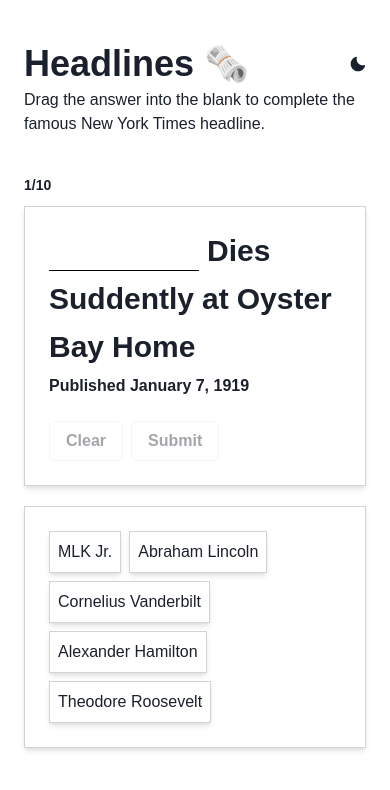
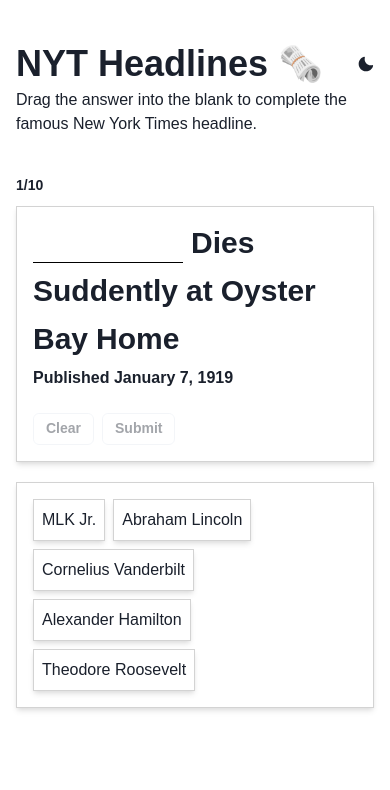
Before and after one commit to oliviawongnyc/headlines, a React (Create React App) app: page / in a window 390 px wide. Shown: the top 790 px of the page. Built offline with nearby package versions, Linux system fonts and the light colour scheme; a web font is replaced by a local one.

Commit message:
Adds some more responsiveness

```diff
--- a/public/index.html
+++ b/public/index.html
@@ -9,10 +9,10 @@
     <meta name="viewport" content="width=device-width, initial-scale=1" />
     <meta name="theme-color" content="#000000" />
     <meta
-      name="headlines-game"
+      name="nyt-headlines-game"
       content="Drag the answer into the blank to complete the famous New York Times headline."
     />
-    <title>Headlines</title>
+    <title>NYT Headlines</title>
   </head>
   <body>
     <noscript>You need to enable JavaScript to run this app.</noscript>
--- a/src/components/AnswerBank.tsx
+++ b/src/components/AnswerBank.tsx
@@ -5,7 +5,7 @@ import { useAnswerBank } from "../hooks/useAnswerBank";
 const AnswerBank = () => {
   const { currentAnswerBank } = useAnswerBank();
   return (
-    <Box border="1px solid lightGray" boxShadow="md" p="6" w="100%">
+    <Box border="1px solid lightGray" boxShadow="md" p={["4", "6"]} w="100%">
       <Flex flexWrap="wrap" gap="2">
         {currentAnswerBank.map((answer) => {
           return <PossibleAnswer key={answer}>{answer}</PossibleAnswer>;
--- a/src/components/Game.tsx
+++ b/src/components/Game.tsx
@@ -36,7 +36,7 @@ const Game = () => {
     <>
       <Header headline={headline} />
       {headline && (
-        <Flex alignItems="center" mb="3" mx="6" gap="2">
+        <Flex alignItems="end" mb="3" mx={["4", "6"]} gap="2">
           <QuestionCount currentHeadlineIdx={currentHeadlineIdx} />
           <Feedback headline={headline} isCorrect={isCorrect} />
         </Flex>
@@ -45,7 +45,7 @@ const Game = () => {
         alignItems={headline ? "flex-start" : "center"}
         flexDir="column"
         gap={["5", "7"]}
-        mx="6"
+        mx={["4", "6"]}
       >
         {headline ? (
           <DndContext onDragEnd={fillInBlank} sensors={sensors}>
--- a/src/components/GameButtons.tsx
+++ b/src/components/GameButtons.tsx
@@ -59,6 +59,7 @@ const GameButtons = ({ headline }: { headline: Headline }) => {
             isDisabled={!currentGuess}
             onClick={clearGuess}
             variant="outline"
+            size={["sm", "md"]}
           >
             Clear
           </Button>
@@ -67,21 +68,21 @@ const GameButtons = ({ headline }: { headline: Headline }) => {
             onClick={handleSubmit}
             ref={submitRef}
             variant="outline"
+            size={["sm", "md"]}
           >
             Submit
           </Button>
         </Flex>
       ) : (
         <Flex mt="6" alignItems="end" justifyContent="space-between">
-          <Flex alignItems="center" gap="4">
           <Button
             onClick={nextHeadlineOrFinish}
             ref={nextRef}
             variant="outline"
+            size={["sm", "md"]}
           >
             {currentHeadlineIdx < 9 ? "Next Headline" : "Finish"}
           </Button>
-          </Flex>
           <Link
             borderRadius="var(--chakra-radii-md)"
             fontSize={["sm", "md"]}
--- a/src/components/Header.tsx
+++ b/src/components/Header.tsx
@@ -17,10 +17,10 @@ const Header = ({ headline }: { headline?: Headline }) => {
   );
   const colorModeString = useColorModeValue("dark mode", "light mode");
   return (
-    <Flex flexDir="column" my="10" mx="6">
+    <Flex flexDir="column" my="10" mx={["4", "6"]}>
       <Flex alignItems="center" justifyContent="space-between">
         <Heading as="h1" fontSize="4xl">
-          Headlines 🗞️
+          NYT Headlines 🗞️
         </Heading>
         <Tooltip
           hasArrow
--- a/src/components/HeadlineCard.tsx
+++ b/src/components/HeadlineCard.tsx
@@ -9,7 +9,7 @@ const HeadlineCard = ({ headline }: { headline: Headline }) => {
       border="1px solid lightGray"
       boxShadow="md"
       flexDir="column"
-      p="6"
+      p={["4", "6"]}
       w="100%"
     >
       <HeadlineAndDate headline={headline} />
```
Lines whose indentation alone changed are shown as unchanged.
